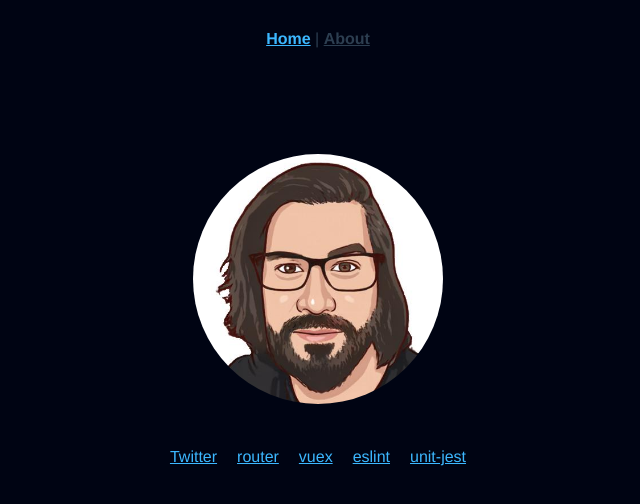
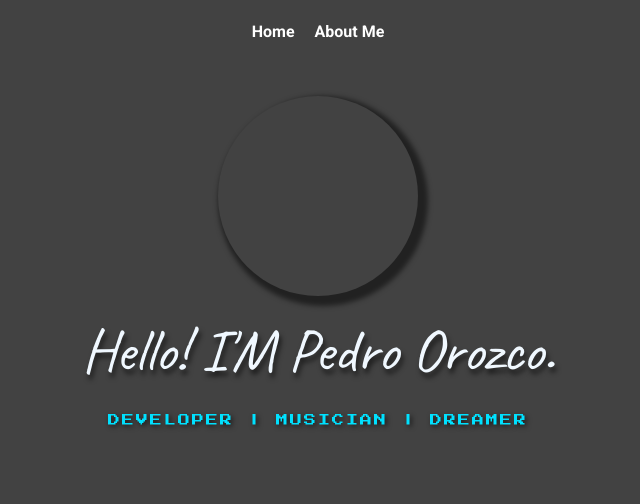
Before and after one commit to pedrorozco182/cv-vue, a Vue app: page / in a window 1280 px wide. Shown: the top 504 px of the page, without its empty margins (322-962 px from the left). Built offline with nearby package versions, Linux system fonts and the light colour scheme.

Commit message:
add vuetify y estilos

```diff
--- a/public/index.html
+++ b/public/index.html
@@ -1,15 +1,37 @@
 <!DOCTYPE html>
-<html lang="">
+<html lang="en">
   <head>
-    <meta charset="utf-8">
-    <meta http-equiv="X-UA-Compatible" content="IE=edge">
-    <meta name="viewport" content="width=device-width,initial-scale=1.0">
-    <link rel="icon" href="<%= BASE_URL %>favicon.ico">
+    <meta charset="utf-8" />
+    <meta http-equiv="X-UA-Compatible" content="IE=edge" />
+    <meta name="viewport" content="width=device-width,initial-scale=1.0" />
+    <link rel="icon" href="<%= BASE_URL %>favicon.ico" />
     <title><%= htmlWebpackPlugin.options.title %></title>
+    <link
+      rel="stylesheet"
+      href="https://fonts.googleapis.com/css?family=Roboto:100,300,400,500,700,900"
+    />
+    <link
+      rel="stylesheet"
+      href="https://cdn.jsdelivr.net/npm/@mdi/font@latest/css/materialdesignicons.min.css"
+    />
+    <link rel="preconnect" href="https://fonts.gstatic.com" />
+    <link
+      href="https://fonts.googleapis.com/css2?family=Caveat&display=swap"
+      rel="stylesheet"
+    />
+
+    <link
+      href="https://fonts.googleapis.com/css2?family=Press+Start+2P&display=swap"
+      rel="stylesheet"
+    />
   </head>
   <body>
     <noscript>
-      <strong>We're sorry but <%= htmlWebpackPlugin.options.title %> doesn't work properly without JavaScript enabled. Please enable it to continue.</strong>
+      <strong
+        >We're sorry but <%= htmlWebpackPlugin.options.title %> doesn't work
+        properly without JavaScript enabled. Please enable it to
+        continue.</strong
+      >
     </noscript>
     <div id="app"></div>
     <!-- built files will be auto injected -->
--- a/src/App.vue
+++ b/src/App.vue
@@ -1,37 +1,38 @@
 <template>
-  <div id="app">
-    <div id="nav">
-      <router-link to="/">Home</router-link> |
-      <router-link to="/about">About</router-link>
-    </div>
-    <router-view />
-  </div>
+  <v-app>
+    <v-app-bar
+      app
+      color="secondary"
+      class="d-flex justify-center align-center"
+      dark
+      flat
+    >
+      <router-link to="/">Home</router-link>
+
+      <router-link to="/about">About Me</router-link>
+    </v-app-bar>
+
+    <v-main class="secondary">
+      <router-view />
+    </v-main>
+  </v-app>
 </template>
 
-<style lang="scss">
-#app {
-  font-family: Avenir, Helvetica, Arial, sans-serif;
-  -webkit-font-smoothing: antialiased;
-  -moz-osx-font-smoothing: grayscale;
-  text-align: center;
-  color: #2c3e50;
-  background-color: rgb(0, 4, 19);
-  height: 100vh;
-}
+<script>
+export default {
+  name: "App",
+  components: {},
 
-#nav {
-  padding: 30px;
-
-  a {
-    font-weight: bold;
-    color: #2c3e50;
-
-    &.router-link-exact-active {
-      color: #3cb8ff;
-    }
-  }
-}
-body {
-  margin: 0;
+  data: () => ({
+    //
+  }),
+};
+</script>
+<style >
+a {
+  font-weight: bold;
+  color: white !important;
+  margin: 10px;
+  text-decoration: none;
 }
 </style>
--- a/src/components/HelloWorld.vue
+++ b/src/components/HelloWorld.vue
@@ -1,138 +1,141 @@
 <template>
-  <div class="hello">
-    <h1>{{ msg }}</h1>
-    <p>
-      For a guide and recipes on how to configure / customize this project,<br />
-      check out the
-      <a href="https://cli.vuejs.org" target="_blank" rel="noopener"
-        >vue-cli documentation</a
-      >.
+  <v-container>
+    <v-row class="text-center">
+      <v-col cols="12">
+        <v-img
+          :src="require('../assets/logo.svg')"
+          class="my-3"
+          contain
+          height="200"
+        />
+      </v-col>
+
+      <v-col class="mb-4">
+        <h1 class="display-2 font-weight-bold mb-3">
+          Welcome to Vuetify
+        </h1>
+
+        <p class="subheading font-weight-regular">
+          For help and collaboration with other Vuetify developers,
+          <br />please join our online
+          <a href="https://community.vuetifyjs.com" target="_blank"
+            >Discord Community</a
+          >
         </p>
-    <h3>Installed CLI Plugins</h3>
-    <ul>
-      <li>
+      </v-col>
+
+      <v-col class="mb-5" cols="12">
+        <h2 class="headline font-weight-bold mb-3">
+          What's next?
+        </h2>
+
+        <v-row justify="center">
           <a
-          href="https://github.com/vuejs/vue-cli/tree/dev/packages/%40vue/cli-plugin-babel"
+            v-for="(next, i) in whatsNext"
+            :key="i"
+            :href="next.href"
+            class="subheading mx-3"
             target="_blank"
-          rel="noopener"
-          >babel</a
           >
-      </li>
-      <li>
+            {{ next.text }}
+          </a>
+        </v-row>
+      </v-col>
+
+      <v-col class="mb-5" cols="12">
+        <h2 class="headline font-weight-bold mb-3">
+          Important Links
+        </h2>
+
+        <v-row justify="center">
           <a
-          href="https://github.com/vuejs/vue-cli/tree/dev/packages/%40vue/cli-plugin-router"
+            v-for="(link, i) in importantLinks"
+            :key="i"
+            :href="link.href"
+            class="subheading mx-3"
             target="_blank"
-          rel="noopener"
-          >router</a
           >
-      </li>
-      <li>
+            {{ link.text }}
+          </a>
+        </v-row>
+      </v-col>
+
+      <v-col class="mb-5" cols="12">
+        <h2 class="headline font-weight-bold mb-3">
+          Ecosystem
+        </h2>
+
+        <v-row justify="center">
           <a
-          href="https://github.com/vuejs/vue-cli/tree/dev/packages/%40vue/cli-plugin-vuex"
+            v-for="(eco, i) in ecosystem"
+            :key="i"
+            :href="eco.href"
+            class="subheading mx-3"
             target="_blank"
-          rel="noopener"
-          >vuex</a
           >
-      </li>
-      <li>
-        <a
-          href="https://github.com/vuejs/vue-cli/tree/dev/packages/%40vue/cli-plugin-eslint"
-          target="_blank"
-          rel="noopener"
-          >eslint</a
-        >
-      </li>
-      <li>
-        <a
-          href="https://github.com/vuejs/vue-cli/tree/dev/packages/%40vue/cli-plugin-unit-jest"
-          target="_blank"
-          rel="noopener"
-          >unit-jest</a
-        >
-      </li>
-    </ul>
-    <h3>Essential Links</h3>
-    <ul>
-      <li>
-        <a href="https://vuejs.org" target="_blank" rel="noopener">Core Docs</a>
-      </li>
-      <li>
-        <a href="https://forum.vuejs.org" target="_blank" rel="noopener"
-          >Forum</a
-        >
-      </li>
-      <li>
-        <a href="https://chat.vuejs.org" target="_blank" rel="noopener"
-          >Community Chat</a
-        >
-      </li>
-      <li>
-        <a href="https://twitter.com/vuejs" target="_blank" rel="noopener"
-          >Twitter</a
-        >
-      </li>
-      <li>
-        <a href="https://news.vuejs.org" target="_blank" rel="noopener">News</a>
-      </li>
-    </ul>
-    <h3>Ecosystem</h3>
-    <ul>
-      <li>
-        <a href="https://router.vuejs.org" target="_blank" rel="noopener"
-          >vue-router</a
-        >
-      </li>
-      <li>
-        <a href="https://vuex.vuejs.org" target="_blank" rel="noopener">vuex</a>
-      </li>
-      <li>
-        <a
-          href="https://github.com/vuejs/vue-devtools#vue-devtools"
-          target="_blank"
-          rel="noopener"
-          >vue-devtools</a
-        >
-      </li>
-      <li>
-        <a href="https://vue-loader.vuejs.org" target="_blank" rel="noopener"
-          >vue-loader</a
-        >
-      </li>
-      <li>
-        <a
-          href="https://github.com/vuejs/awesome-vue"
-          target="_blank"
-          rel="noopener"
-          >awesome-vue</a
-        >
-      </li>
-    </ul>
-  </div>
+            {{ eco.text }}
+          </a>
+        </v-row>
+      </v-col>
+    </v-row>
+  </v-container>
 </template>
 
 <script>
 export default {
   name: "HelloWorld",
-  props: {
-    msg: String
+
+  data: () => ({
+    ecosystem: [
+      {
+        text: "vuetify-loader",
+        href: "https://github.com/vuetifyjs/vuetify-loader"
+      },
+      {
+        text: "github",
+        href: "https://github.com/vuetifyjs/vuetify"
+      },
+      {
+        text: "awesome-vuetify",
+        href: "https://github.com/vuetifyjs/awesome-vuetify"
       }
+    ],
+    importantLinks: [
+      {
+        text: "Documentation",
+        href: "https://vuetifyjs.com"
+      },
+      {
+        text: "Chat",
+        href: "https://community.vuetifyjs.com"
+      },
+      {
+        text: "Made with Vuetify",
+        href: "https://madewithvuejs.com/vuetify"
+      },
+      {
+        text: "Twitter",
+        href: "https://twitter.com/vuetifyjs"
+      },
+      {
+        text: "Articles",
+        href: "https://medium.com/vuetify"
+      }
+    ],
+    whatsNext: [
+      {
+        text: "Explore components",
+        href: "https://vuetifyjs.com/components/api-explorer"
+      },
+      {
+        text: "Select a layout",
+        href: "https://vuetifyjs.com/getting-started/pre-made-layouts"
+      },
+      {
+        text: "Frequently Asked Questions",
+        href: "https://vuetifyjs.com/getting-started/frequently-asked-questions"
+      }
+    ]
+  })
 };
 </script>
-
-<!-- Add "scoped" attribute to limit CSS to this component only -->
-<style scoped lang="scss">
-h3 {
-  margin: 40px 0 0;
-}
-ul {
-  list-style-type: none;
-  padding: 0;
-}
-li {
-  display: inline-block;
-  margin: 0 10px;
-}
-a {
-  color: #42b983;
-}
-</style>
--- a/src/components/home/FaceImage.vue
+++ b/src/components/home/FaceImage.vue
@@ -1,20 +1,37 @@
 <template>
-  <div >
-    <img class="container_image" height="200px" src="../../assets/pedroToon.jpg" />
+  <div class="container_image" transition="scroll-y-transition">
+    <v-img
+      class="image"
+      contain
+      :src="require('../../assets/pedroToon.jpg')"
+      transition="scale-transition scroll-y-transition"
+    />
   </div>
 </template>
 
 <script>
 export default {
   name: "FaceImage",
+  props: ["src"],
 };
 </script>
 
 <style>
 .container_image {
   border-radius: 50%;
-  height: 250px;
-  width: 250px;
+  height: 200px;
+  width: 200px;
+  margin-top: 20px;
+  box-shadow: 5px 5px 5px 5px rgba(0, 0, 0, 0.5);
   object-fit: cover;
+
+}
+.image {
+  border-radius: 50%;
+  height: 200px;
+  width: 200px;
+
+  object-fit: cover;
+
 }
 </style>
--- a/src/components/home/ListLinks.vue
+++ b/src/components/home/ListLinks.vue
@@ -47,7 +47,7 @@
 
 <script>
 export default {
-  name: "ListLinks",
+  name: "ListLinks"
 };
 </script>
 
--- a/src/main.js
+++ b/src/main.js
@@ -2,11 +2,13 @@ import Vue from "vue";
 import App from "./App.vue";
 import router from "./router";
 import store from "./store";
+import vuetify from "./plugins/vuetify";
 
 Vue.config.productionTip = false;
 
 new Vue({
   router,
   store,
+  vuetify,
   render: h => h(App)
 }).$mount("#app");
--- /dev/null
+++ b/src/plugins/vuetify.js
@@ -0,0 +1,6 @@
+import Vue from "vue";
+import Vuetify from "vuetify/lib/framework";
+
+Vue.use(Vuetify);
+
+export default new Vuetify({});
--- a/src/views/Home.vue
+++ b/src/views/Home.vue
@@ -1,34 +1,80 @@
 <template>
-  <div class="home">
-    <!-- <img alt="Vue logo" src="../assets/logo.png" /> -->
-    <!-- <HelloWorld msg="Welcome to Your Vue.js App" /> -->
-
-    <FaceImage />
-    <ListLinks/>
-  </div>
+  <v-container>
+    <v-row>
+      <v-col class="d-flex justify-center">
+        <FaceImage />
+      </v-col>
+    </v-row>
+    <v-row>
+      <v-col class="d-flex justify-center">
+        <div
+          class="textWelcome text-h3 text-md-h2"
+          style="font-family: 'Caveat' !important"
+        >
+          Hello! I'M <b> Pedro Orozco.</b>
+        </div>
+      </v-col>
+    </v-row>
+    <v-row>
+      <v-col class="d-flex justify-center">
+        <div
+          class="text-caption text-md-overline textSubtitle"
+          style="font-family: 'Press Start 2P' !important"
+        >
+          Developer | Musician | Dreamer
+        </div>
+      </v-col>
+    </v-row>
+  </v-container>
 </template>
 
 <script>
-// @ is an alias to /src
-import FaceImage from "@/components/home/FaceImage.vue";
-import ListLinks from "@/components/home/ListLinks.vue";
+import FaceImage from "../components/home/FaceImage.vue";
+
 export default {
   name: "Home",
+
   components: {
     FaceImage,
-    ListLinks
   },
+  data: () => ({
+    importantLinks: [
+      {
+        text: "Documentation",
+        href: "https://vuetifyjs.com",
+      },
+      {
+        text: "Chat",
+        href: "https://community.vuetifyjs.com",
+      },
+      {
+        text: "Made with Vuetify",
+        href: "https://madewithvuejs.com/vuetify",
+      },
+      {
+        text: "Twitter",
+        href: "https://twitter.com/vuetifyjs",
+      },
+      {
+        text: "Articles",
+        href: "https://medium.com/vuetify",
+      },
+    ],
+  }),
 };
 </script>
-
-<style >
-.home {
-  display: flex;
-  justify-content: center;
-  align-items: center;
-  height: 60%;
-  flex-direction: column;
+<style>
+.container {
+  height: 100%;
+}
+.textWelcome {
+  color: aliceblue;
+  text-shadow: 2px 5px 5px #00000096;
 
 }
+.textSubtitle {
+  color:rgb(0, 225, 255);
+   text-shadow: 2px 2px 5px #000000a4;
 
+}
 </style>
--- /dev/null
+++ b/vue.config.js
@@ -0,0 +1,3 @@
+module.exports = {
+  transpileDependencies: ["vuetify"]
+};
```
Also changed, not shown: package.json (+6 -3 lines), src/assets/logo.svg (added), 1 other file (tests, documents, lock files or other folders). Lines whose indentation alone changed are shown as unchanged.
